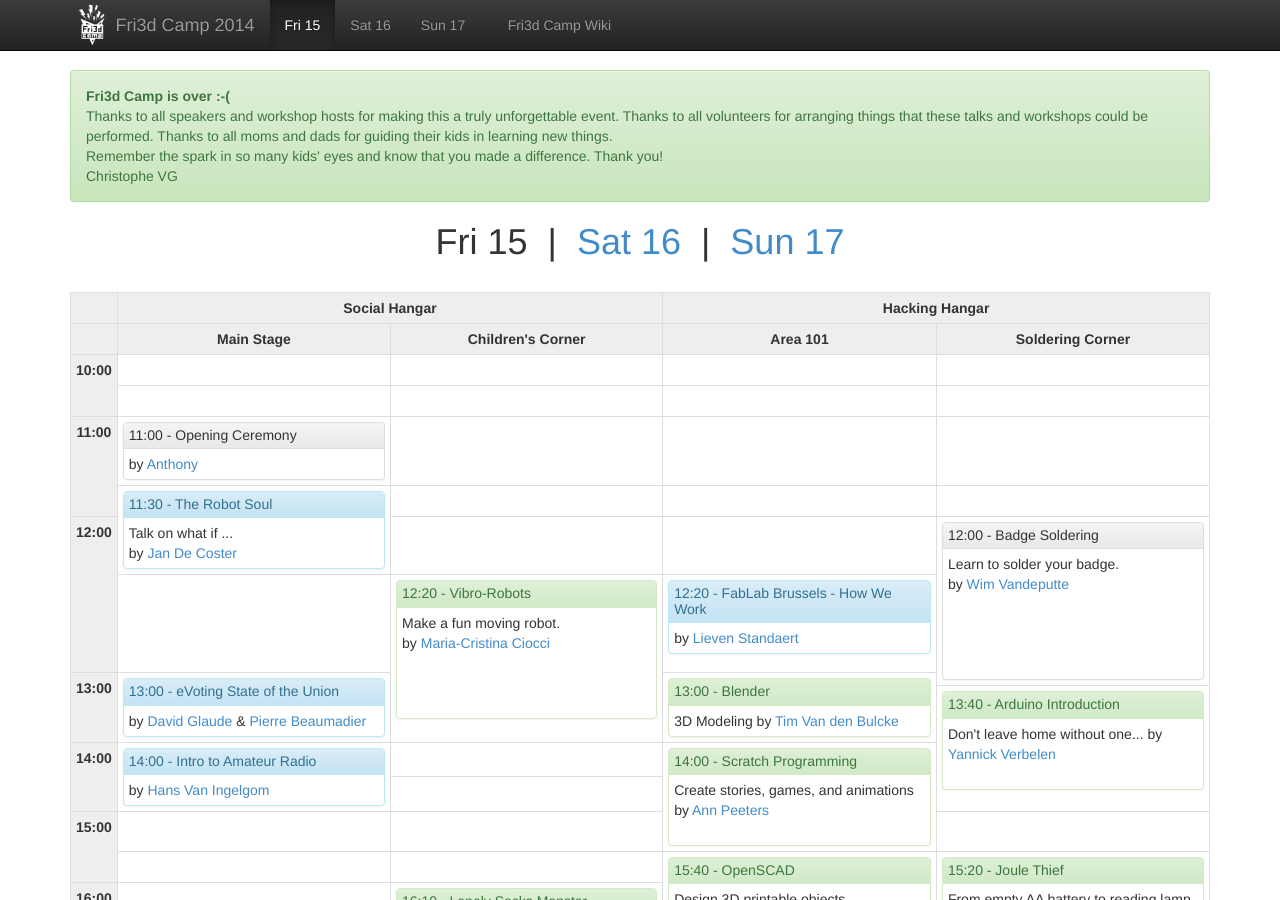
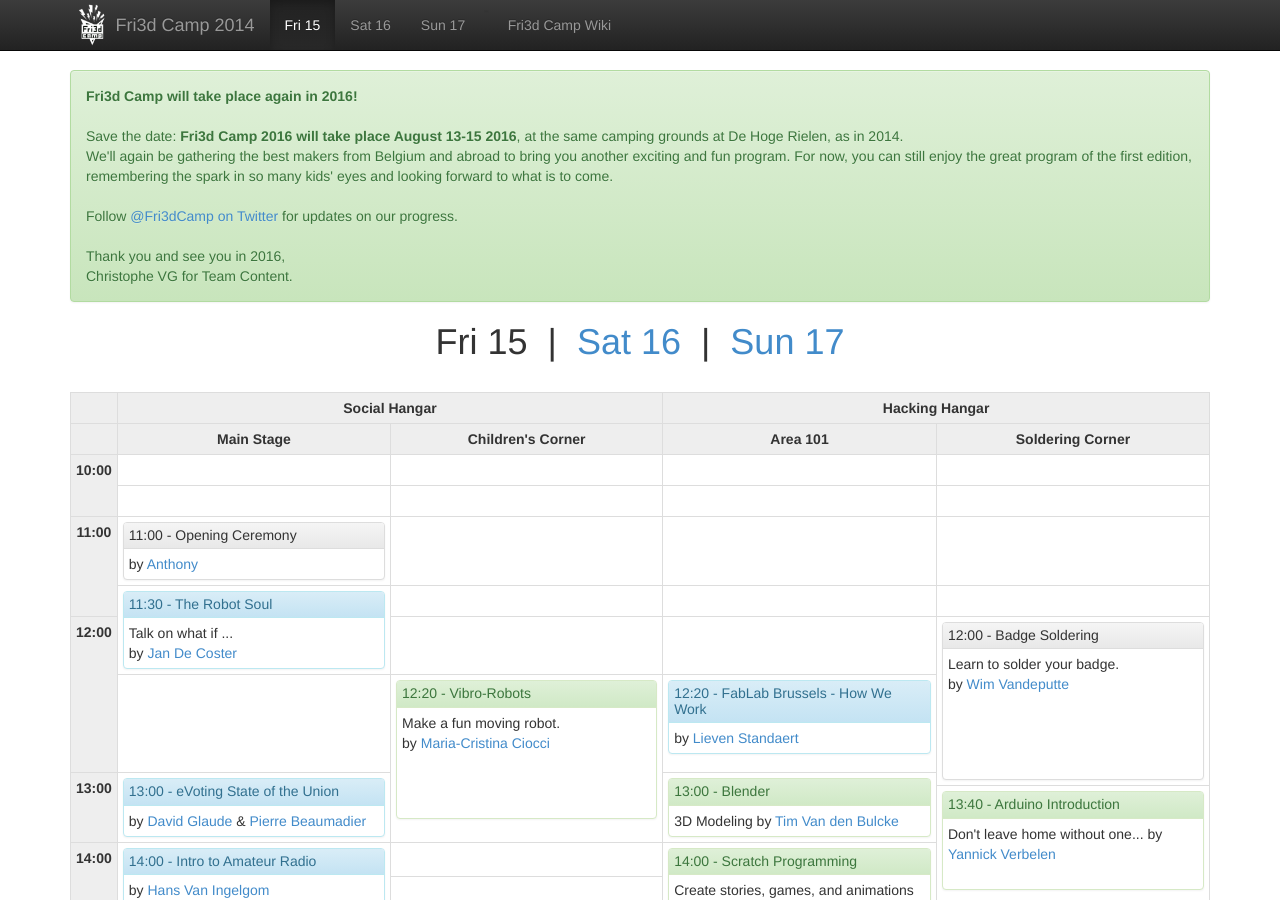
Before and after one commit to Fri3dCamp/program.fri3d.be, a Jekyll site: the page built from index.html, in a window 1280 px wide and 900 px high. Built offline with Jekyll 4.4.1, drawn with Linux system fonts in a browser that asks for light colours; nearby versions of some CDN libraries.

Commit message:
updated banner to reflect upcoming edition

```diff
--- a/index.html
+++ b/index.html
@@ -4,12 +4,26 @@
 
 <div class="alert alert-success">
 
-  <strong>Fri3d Camp is over :-(</strong><br>Thanks to all speakers and
-  workshop hosts for making this a truly unforgettable event. Thanks to all
-  volunteers for arranging things that these talks and workshops could be
-  performed. Thanks to all moms and dads for guiding their kids in learning new
-  things.<br>Remember the spark in so many kids' eyes and know that you made a
-  difference. Thank you!<br>Christophe VG
+  <strong>Fri3d Camp will take place again in 2016!</strong><br><br>
+
+  Save the date: <strong>Fri3d Camp 2016 will take place August 13-15
+  2016</strong>, at the same camping grounds at De Hoge Rielen, as in 2014.<br>
+
+  We'll again be gathering the best makers from Belgium and abroad to bring you
+  another exciting and fun program. For now, you can still enjoy the great
+  program of the first edition, remembering the spark in so many kids' eyes and
+  looking forward to what is to come.<br>
+
+  <br>
+
+  Follow <a
+  href="https://twitter.com/Fri3dCamp">@Fri3dCamp on Twitter</a> for updates on
+  our progress.<br>
+
+  <br>
+
+  Thank you and see you in 2016,<br>
+  Christophe VG for Team Content.
 
 </div>
 
```
